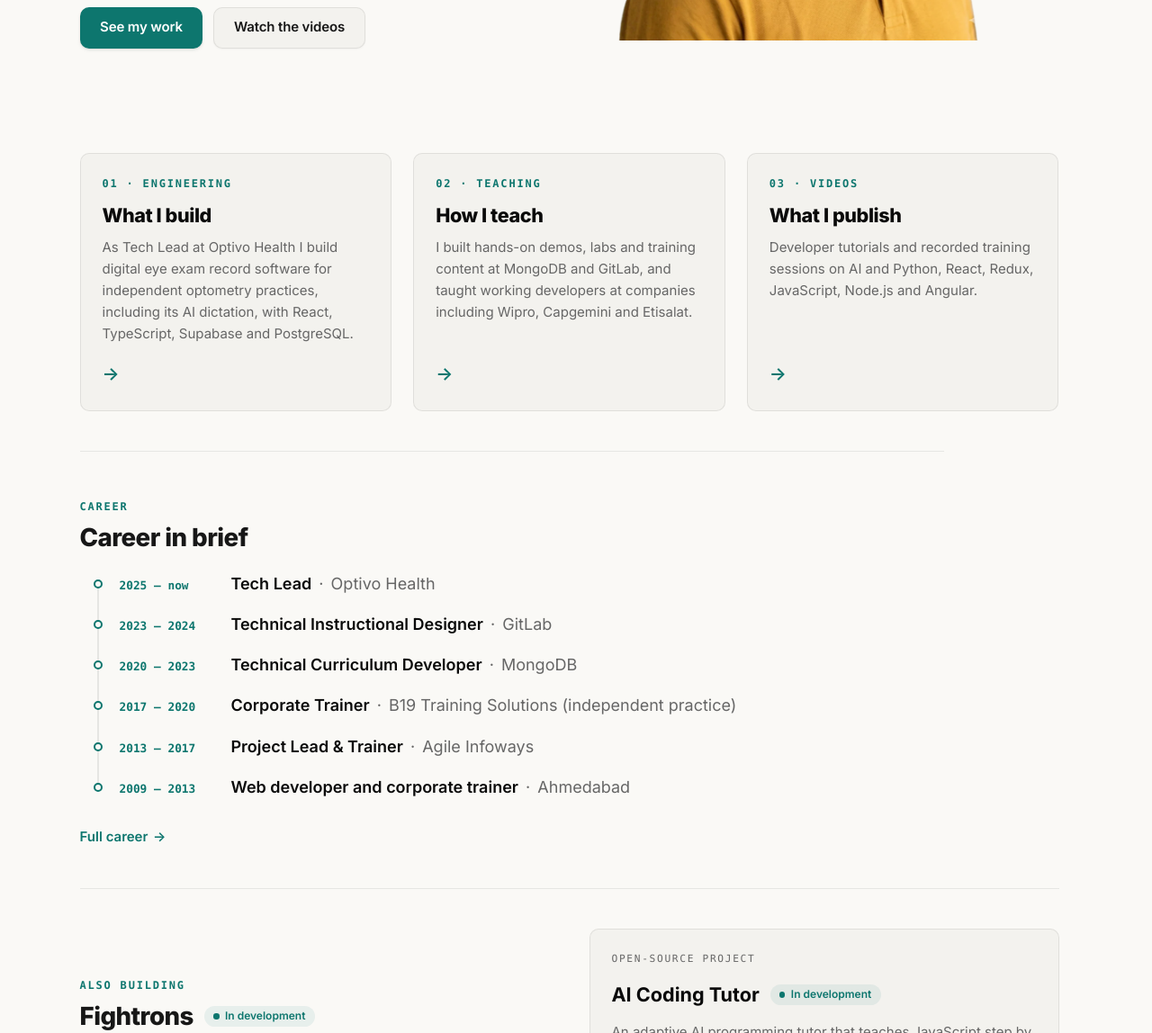
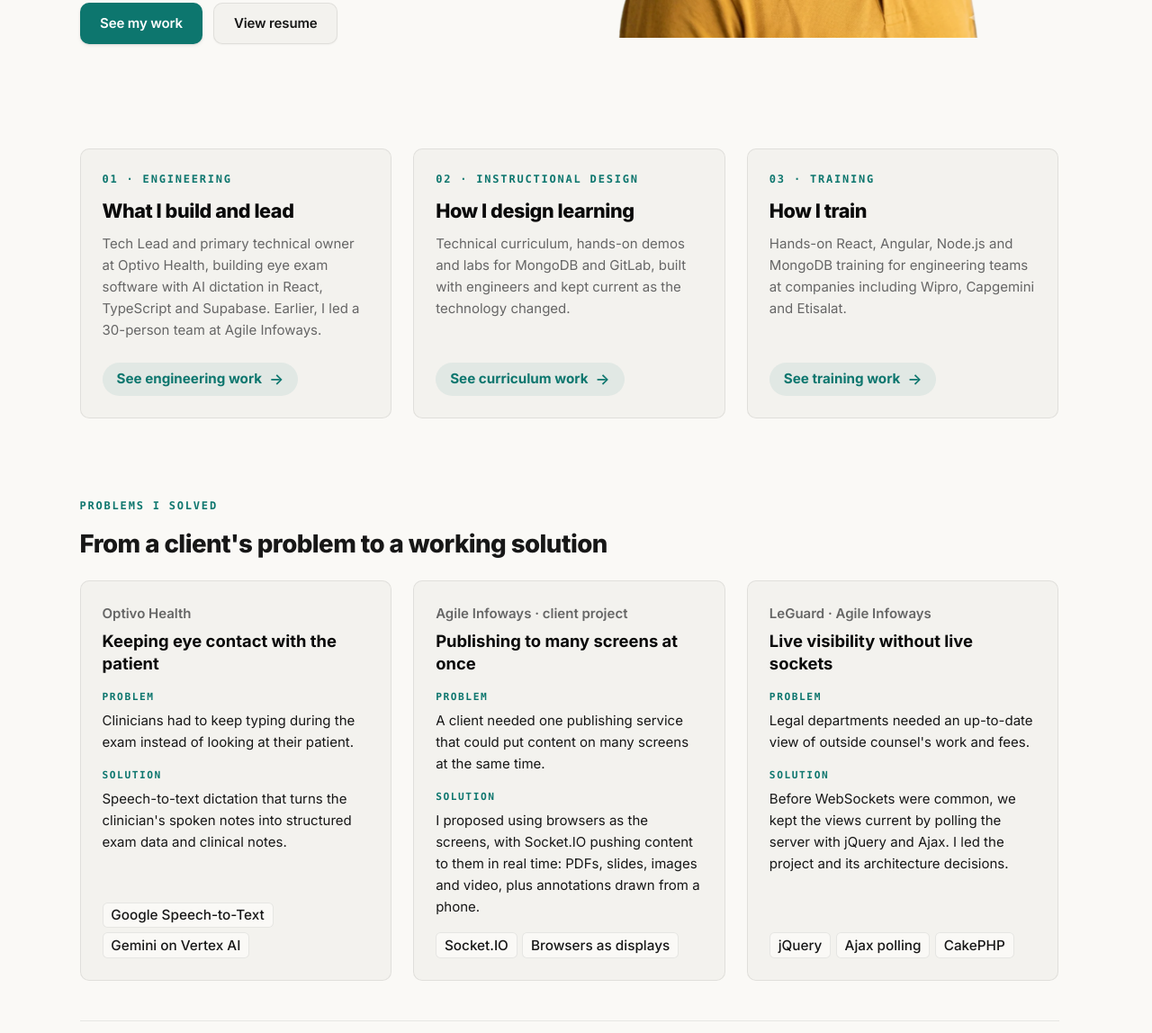
Before and after one commit to veliyat/veliyat.com, a plain HTML site: page index.html in a window 1280 px wide. Shown: the part 517-1665 px from the top of the page at 90% size. Drawn offline with Linux system fonts and the light colour scheme.

Commit message:
feat(home): reposition Home with hero, three doors and Problems I solved (brief v26)
- New hero line and supporting copy (MongoDB and GitLab in bold);
  buttons See my work and View resume
- Three doors (Engineering, Instructional design, Training) with pill
  buttons linking to /work/, /teaching/#roles-heading, /teaching/#b19-heading
- New "Problems I solved" section with three problem/solution cards
- Remove "Career in brief" and "Selected videos" from Home; drop the
  Home-only timeline styles (video and .more styles stay for other pages)
- Append home.css and exempt .doors and .solved from the inner-page
  width rule

Co-Authored-By: Claude Opus 5.5 <noreply@anthropic.com>

```diff
--- a/assets/css/site.css
+++ b/assets/css/site.css
@@ -1,7 +1,7 @@
 /* ==========================================================================
    veliyat.com: single stylesheet
    Version 6 design direction (A5). Self-hosted Inter font, system monospace
-   for eyebrows, cards, chips, timeline line, and sticky header.
+   for eyebrows, cards, chips, and sticky header.
    ========================================================================== */
 
 /* ---- Fonts -------------------------------------------------------------- */
@@ -701,77 +701,6 @@ a:hover {
   transform: translateX(4px);
 }
 
-/* ---- Timeline (brief v16): one row per role, date + role + organisation ---- */
-.timeline {
-  position: relative;
-  list-style: none;
-  margin: var(--space-4) 0 0;
-  padding: 0;
-  max-width: 52rem;
-}
-/* the vertical line, through the centre of the dots */
-.timeline::before {
-  content: "";
-  position: absolute;
-  left: calc(0.75rem + 0.5rem - 1px);
-  top: 1.35rem;
-  bottom: 1.35rem;
-  width: 2px;
-  background: var(--color-rule);
-}
-.timeline li {
-  position: relative;
-  display: grid;
-  grid-template-columns: 1rem 1fr;
-  column-gap: var(--space-4);
-  row-gap: 0.1rem;
-  align-items: baseline;
-  padding: 0.6rem 0.75rem;
-  border-radius: var(--radius-sm);
-  transition: background-color var(--duration-fast) ease;
-}
-.timeline li::before {
-  content: "";
-  grid-row: 1 / span 2;
-  align-self: start;
-  justify-self: center;
-  margin-top: 0.4rem;
-  width: 10px;
-  height: 10px;
-  border-radius: 50%;
-  background: var(--color-bg);
-  border: 2px solid var(--color-accent);
-  transition: background-color var(--duration-fast) ease;
-}
-.timeline li:hover { background: var(--color-surface); }
-.timeline li:hover::before { background: var(--color-accent); }
-
-.timeline .when {
-  grid-column: 2;
-  font-family: var(--font-mono);
-  font-size: 0.8rem;
-  font-weight: 600;
-  color: var(--color-accent);
-  white-space: nowrap;
-}
-.timeline .what {
-  grid-column: 2;
-  line-height: 1.45;
-  color: var(--color-muted);
-}
-.timeline .role { color: var(--color-text-bold); font-weight: 600; }
-.timeline .org::before { content: "·" / ""; margin: 0 0.45em; color: var(--color-muted); }
-
-@media (min-width: 40rem) {
-  .timeline li { grid-template-columns: 1rem 6.75rem 1fr; }
-  .timeline li::before { grid-row: 1; align-self: start; margin-top: calc((1.45em - 10px) / 2); }
-  .timeline .when { grid-column: 2; }
-  .timeline .what { grid-column: 3; }
-}
-@media (prefers-reduced-motion: reduce) {
-  .timeline li, .timeline li::before { transition: none; }
-}
-
 /* ---- Chips (Tech lists) ------------------------------------------------- */
 .chip {
   display: inline-block;
@@ -1213,7 +1142,7 @@ a:hover {
 }
 
 /* Inner pages: wide layout, but text blocks keep a comfortable line length */
-main > .wrap-wide > *:not(.hero-home):not(.cards-grid):not(.video-section):not(.hero-compact):not(.contact-panel):not(.fightrons):not(.full) {
+main > .wrap-wide > *:not(.hero-home):not(.cards-grid):not(.video-section):not(.hero-compact):not(.contact-panel):not(.fightrons):not(.full):not(.doors):not(.solved) {
   max-width: var(--measure);
 }
 
@@ -1803,3 +1732,33 @@ main > .wrap-wide > *:not(.hero-home):not(.cards-grid):not(.video-section):not(.
 .nf-card-line { font-size: var(--text-small); color: var(--color-muted); line-height: 1.4; }
 .nf-arrow { position: absolute; top: var(--space-4); right: var(--space-4); color: var(--color-accent); }
 @media (prefers-reduced-motion: reduce) { .nf-card { transition: none; } .nf-card:hover, .nf-card:focus-visible { transform: none; } }
+
+/* ==== Home v26: Option B hero and three "doors" ==== */
+.hero-home .support .hl { font-weight: 700; color: var(--color-text-bold); }
+.doors { margin-top: var(--space-7); }
+.doors .cards-grid { margin-top: 0 !important; }
+.doors-title { margin: 0; font-size: 1rem; font-weight: 700; letter-spacing: 0; color: var(--color-accent); }
+.doors .cards-grid { margin-top: var(--space-3); }
+.door { padding-bottom: var(--space-5); }
+.door .door-cta { display: inline-flex; align-items: center; gap: 0.5rem; align-self: flex-start; margin-top: var(--space-5); padding: 0.55rem 1rem; border-radius: var(--radius-pill); background: var(--color-accent-subtle); color: var(--color-accent); font-size: 0.95rem; font-weight: 700; line-height: 1.2; transition: background-color var(--duration-fast) ease, color var(--duration-fast) ease; }
+.door .door-cta .card-arrow { margin: 0; font-size: 1.05rem; }
+.door:hover .door-cta, .door:focus-visible .door-cta { background: var(--color-accent); color: var(--color-on-accent); }
+.door:hover .door-cta .card-arrow, .door:focus-visible .door-cta .card-arrow { color: inherit; }
+@media (max-width: 47.99rem) {
+  .door .door-cta { grid-column: 1 / -1; grid-row: 3; justify-self: start; margin-top: var(--space-4); }
+  .door .door-cta .card-arrow { display: inline; }
+  .door h2::after { content: none; }
+}
+@media (prefers-reduced-motion: reduce) { .door .door-cta { transition: none; } }
+
+/* Problems I solved */
+.solved { margin-top: var(--space-8, 5rem); }
+.solved h2 { margin-top: var(--space-2); }
+.solved-grid { display: grid; gap: var(--space-4); margin: var(--space-5) 0 0; padding: 0; list-style: none; }
+@media (min-width: 52rem) { .solved-grid { grid-template-columns: repeat(3, 1fr); gap: var(--space-5); } }
+.solved-card { display: flex; flex-direction: column; padding: var(--space-5); background: var(--color-surface); border: 1px solid var(--color-rule); border-radius: var(--radius); }
+.solved-org { font-size: var(--text-small); font-weight: 600; color: var(--color-muted); }
+.solved-card h3 { margin: 0.35rem 0 0; font-size: 1.15rem; line-height: 1.35; color: var(--color-text-bold); }
+.solved-label { margin: var(--space-4) 0 0; font-family: var(--font-mono); font-size: 0.7rem; font-weight: 600; letter-spacing: 0.14em; text-transform: uppercase; color: var(--color-accent); }
+.solved-label + p { margin: 0.3rem 0 0; font-size: var(--text-small); line-height: 1.6; color: var(--color-text); }
+.solved-card .chip-list { margin-top: auto; padding-top: var(--space-4); }
--- a/index.html
+++ b/index.html
@@ -80,51 +80,73 @@
     <section class="hero hero-home" aria-labelledby="home-heading">
       <div class="hero-text">
         <h1 id="home-heading">Ravi Veliyat</h1>
-        <p class="lede">Tech Lead and full-stack engineer. I build web applications and teach developers how to build them.</p>
-        <p class="support">17+ years across software engineering, technical leadership and developer education. Currently Tech Lead at Optivo Health. Previously at MongoDB and GitLab.</p>
+        <p class="lede">Tech Lead, full-stack engineer and developer educator.</p>
+        <p class="support">17+ years in engineering and developer education. Currently building Optivo Health. Before that, technical curriculum and training at <strong class="hl">MongoDB</strong> and <strong class="hl">GitLab</strong>, and corporate training for engineering teams.</p>
         <ul class="actions">
           <li><a class="btn btn-primary" href="/work/">See my work</a></li>
-          <li><a class="btn btn-secondary" href="/videos/">Watch the videos</a></li>
+          <li><a class="btn btn-secondary" href="/resume/">View resume</a></li>
         </ul>
       </div>
     </section>
 
-<section class="cards-grid" aria-label="Key sections">
-      <a class="card" href="/work/">
+<section class="doors full" aria-label="What I do">
+      <div class="cards-grid">
+      <a class="card door" href="/work/">
         <span class="card-icon" aria-hidden="true"><svg viewBox="0 0 24 24" fill="none" stroke="currentColor" stroke-width="2" stroke-linecap="round" stroke-linejoin="round" focusable="false"><polyline points="16 18 22 12 16 6"/><polyline points="8 6 2 12 8 18"/></svg></span>
         <span class="eyebrow">01 · Engineering</span>
-        <h2>What I build</h2>
-        <p>As Tech Lead at Optivo Health I build digital eye exam record software for independent optometry practices, including its AI dictation, with React, TypeScript, Supabase and PostgreSQL.</p>
-        <span class="card-arrow" aria-hidden="true">→</span>
+        <h2>What I build and lead</h2>
+        <p>Tech Lead and primary technical owner at Optivo Health, building eye exam software with AI dictation in React, TypeScript and Supabase. Earlier, I led a 30-person team at Agile Infoways.</p>
+        <span class="door-cta">See engineering work<span class="card-arrow" aria-hidden="true">→</span></span>
       </a>
-      <a class="card" href="/teaching/">
+      <a class="card door" href="/teaching/#roles-heading">
+        <span class="card-icon" aria-hidden="true"><svg viewBox="0 0 24 24" fill="none" stroke="currentColor" stroke-width="2" stroke-linecap="round" stroke-linejoin="round" focusable="false"><path d="M4 5.5A1.5 1.5 0 0 1 5.5 4H11v15H5.5A1.5 1.5 0 0 1 4 17.5z"/><path d="M20 5.5A1.5 1.5 0 0 0 18.5 4H13v15h5.5a1.5 1.5 0 0 0 1.5-1.5z"/><path d="M7 8h2M15 8h2M15 11h2"/></svg></span>
+        <span class="eyebrow">02 · Instructional design</span>
+        <h2>How I design learning</h2>
+        <p>Technical curriculum, hands-on demos and labs for MongoDB and GitLab, built with engineers and kept current as the technology changed.</p>
+        <span class="door-cta">See curriculum work<span class="card-arrow" aria-hidden="true">→</span></span>
+      </a>
+      <a class="card door" href="/teaching/#b19-heading">
         <span class="card-icon" aria-hidden="true"><svg viewBox="0 0 24 24" fill="none" stroke="currentColor" stroke-width="2" stroke-linecap="round" stroke-linejoin="round" focusable="false"><rect x="3" y="4" width="18" height="12" rx="1.5"/><path d="M12 16v4M8 20h8M7 8.5h6M7 11.5h4"/></svg></span>
-        <span class="eyebrow">02 · Teaching</span>
-        <h2>How I teach</h2>
-        <p>I built hands-on demos, labs and training content at MongoDB and GitLab, and taught working developers at companies including Wipro, Capgemini and Etisalat.</p>
-        <span class="card-arrow" aria-hidden="true">→</span>
+        <span class="eyebrow">03 · Training</span>
+        <h2>How I train</h2>
+        <p>Hands-on React, Angular, Node.js and MongoDB training for engineering teams at companies including Wipro, Capgemini and Etisalat.</p>
+        <span class="door-cta">See training work<span class="card-arrow" aria-hidden="true">→</span></span>
       </a>
-      <a class="card" href="/videos/">
-        <span class="card-icon" aria-hidden="true"><svg viewBox="0 0 24 24" fill="none" stroke="currentColor" stroke-width="2" stroke-linecap="round" stroke-linejoin="round" focusable="false"><rect x="2.5" y="5" width="19" height="14" rx="3"/><path d="M10 9.5v5l4.5-2.5z" fill="currentColor"/></svg></span>
-        <span class="eyebrow">03 · Videos</span>
-        <h2>What I publish</h2>
-        <p>Developer tutorials and recorded training sessions on AI and Python, React, Redux, JavaScript, Node.js and Angular.</p>
-        <span class="card-arrow" aria-hidden="true">→</span>
-      </a>
+      </div>
     </section>
 
-    <section class="section" style="max-width:60rem;" aria-labelledby="career-heading">
-      <span class="eyebrow">Career</span>
-      <h2 id="career-heading">Career in brief</h2>
-      <ul class="timeline">
-        <li><span class="when">2025 – now</span><span class="what"><span class="role">Tech Lead</span><span class="sr-only">, </span><span class="org">Optivo Health</span></span></li>
-        <li><span class="when">2023 – 2024</span><span class="what"><span class="role">Technical Instructional Designer</span><span class="sr-only">, </span><span class="org">GitLab</span></span></li>
-        <li><span class="when">2020 – 2023</span><span class="what"><span class="role">Technical Curriculum Developer</span><span class="sr-only">, </span><span class="org">MongoDB</span></span></li>
-        <li><span class="when">2017 – 2020</span><span class="what"><span class="role">Corporate Trainer</span><span class="sr-only">, </span><span class="org">B19 Training Solutions (independent practice)</span></span></li>
-        <li><span class="when">2013 – 2017</span><span class="what"><span class="role">Project Lead &amp; Trainer</span><span class="sr-only">, </span><span class="org">Agile Infoways</span></span></li>
-        <li><span class="when">2009 – 2013</span><span class="what"><span class="role">Web developer and corporate trainer</span><span class="sr-only">, </span><span class="org">Ahmedabad</span></span></li>
+    <section class="solved full" aria-labelledby="solved-heading">
+      <span class="eyebrow">Problems I solved</span>
+      <h2 id="solved-heading">From a client's problem to a working solution</h2>
+      <ul class="solved-grid">
+        <li class="solved-card">
+          <span class="solved-org">Optivo Health</span>
+          <h3>Keeping eye contact with the patient</h3>
+          <p class="solved-label">Problem</p>
+          <p>Clinicians had to keep typing during the exam instead of looking at their patient.</p>
+          <p class="solved-label">Solution</p>
+          <p>Speech-to-text dictation that turns the clinician's spoken notes into structured exam data and clinical notes.</p>
+          <ul class="chip-list"><li class="chip">Google Speech-to-Text</li><li class="chip">Gemini on Vertex AI</li></ul>
+        </li>
+        <li class="solved-card">
+          <span class="solved-org">Agile Infoways · client project</span>
+          <h3>Publishing to many screens at once</h3>
+          <p class="solved-label">Problem</p>
+          <p>A client needed one publishing service that could put content on many screens at the same time.</p>
+          <p class="solved-label">Solution</p>
+          <p>I proposed using browsers as the screens, with Socket.IO pushing content to them in real time: PDFs, slides, images and video, plus annotations drawn from a phone.</p>
+          <ul class="chip-list"><li class="chip">Socket.IO</li><li class="chip">Browsers as displays</li></ul>
+        </li>
+        <li class="solved-card">
+          <span class="solved-org">LeGuard · Agile Infoways</span>
+          <h3>Live visibility without live sockets</h3>
+          <p class="solved-label">Problem</p>
+          <p>Legal departments needed an up-to-date view of outside counsel's work and fees.</p>
+          <p class="solved-label">Solution</p>
+          <p>Before WebSockets were common, we kept the views current by polling the server with jQuery and Ajax. I led the project and its architecture decisions.</p>
+          <ul class="chip-list"><li class="chip">jQuery</li><li class="chip">Ajax polling</li><li class="chip">CakePHP</li></ul>
+        </li>
       </ul>
-      <p class="more"><a href="/resume/#experience">Full career</a></p>
     </section>
 
     <section class="section fightrons" aria-labelledby="fightrons-heading">
@@ -147,44 +169,6 @@
           <li><a class="ext" href="https://github.com/fightrons/ai-coding-tutor" target="_blank" rel="noopener noreferrer">Source on GitHub<span class="ext-arrow" aria-hidden="true">↗</span><span class="sr-only"> (opens in a new tab)</span></a></li>
         </ul>
       </div>
-    </section>
-
-    <section class="section video-section" aria-labelledby="videos-home-heading">
-      <span class="eyebrow">Videos</span>
-      <h2 id="videos-home-heading">Selected videos</h2>
-      <ul class="video-grid">
-        <li>
-          <a class="video-card ext" href="https://www.youtube.com/watch?v=dtgPhRc6Yfo" target="_blank" rel="noopener noreferrer">
-            <picture>
-              <source srcset="/assets/img/videos/dtgPhRc6Yfo.webp" type="image/webp">
-              <img src="/assets/img/videos/dtgPhRc6Yfo.jpg" width="480" height="270" alt="" loading="lazy" decoding="async">
-            </picture>
-            <span class="video-title">Version Control for AI Projects in 5 Minutes</span>
-          <span class="video-watch">Watch on YouTube <span aria-hidden="true">↗</span><span class="sr-only"> (opens in a new tab)</span></span>
-          </a>
-        </li>
-        <li>
-          <a class="video-card ext" href="https://www.youtube.com/watch?v=EotIFTU19eo" target="_blank" rel="noopener noreferrer">
-            <picture>
-              <source srcset="/assets/img/videos/EotIFTU19eo.webp" type="image/webp">
-              <img src="/assets/img/videos/EotIFTU19eo.jpg" width="480" height="270" alt="" loading="lazy" decoding="async">
-            </picture>
-            <span class="video-title">Event Loop in JavaScript</span>
-          <span class="video-watch">Watch on YouTube <span aria-hidden="true">↗</span><span class="sr-only"> (opens in a new tab)</span></span>
-          </a>
-        </li>
-        <li>
-          <a class="video-card ext" href="https://www.youtube.com/watch?v=PegRdfY0nls" target="_blank" rel="noopener noreferrer">
-            <picture>
-              <source srcset="/assets/img/videos/PegRdfY0nls.webp" type="image/webp">
-              <img src="/assets/img/videos/PegRdfY0nls.jpg" width="480" height="270" alt="" loading="lazy" decoding="async">
-            </picture>
-            <span class="video-title">Intro to React and ES6 Features (React and Redux training, part 1)</span>
-          <span class="video-watch">Watch on YouTube <span aria-hidden="true">↗</span><span class="sr-only"> (opens in a new tab)</span></span>
-          </a>
-        </li>
-      </ul>
-      <p class="more"><a href="/videos/">All videos</a></p>
     </section>
 
 <section class="section contact-panel" aria-labelledby="contact-heading">
```
